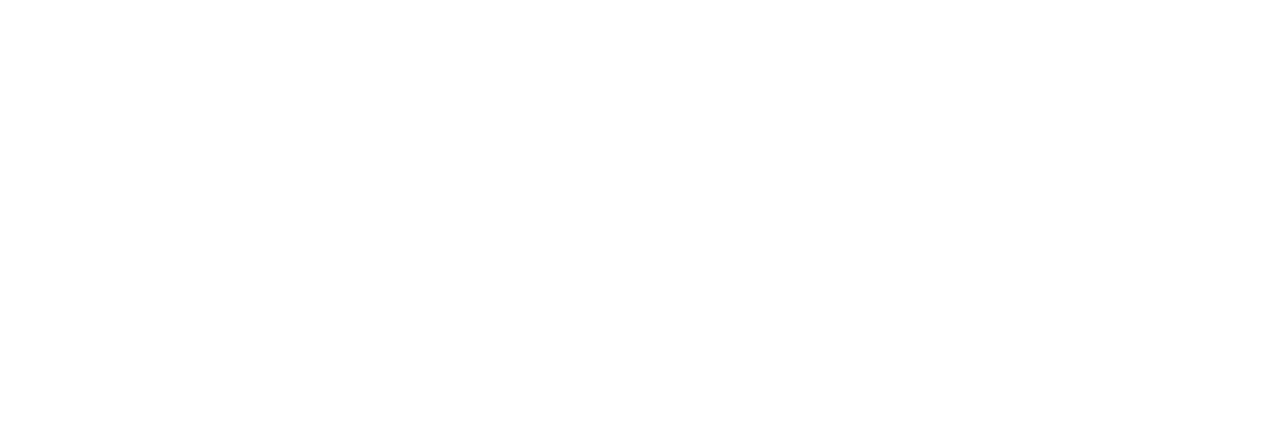
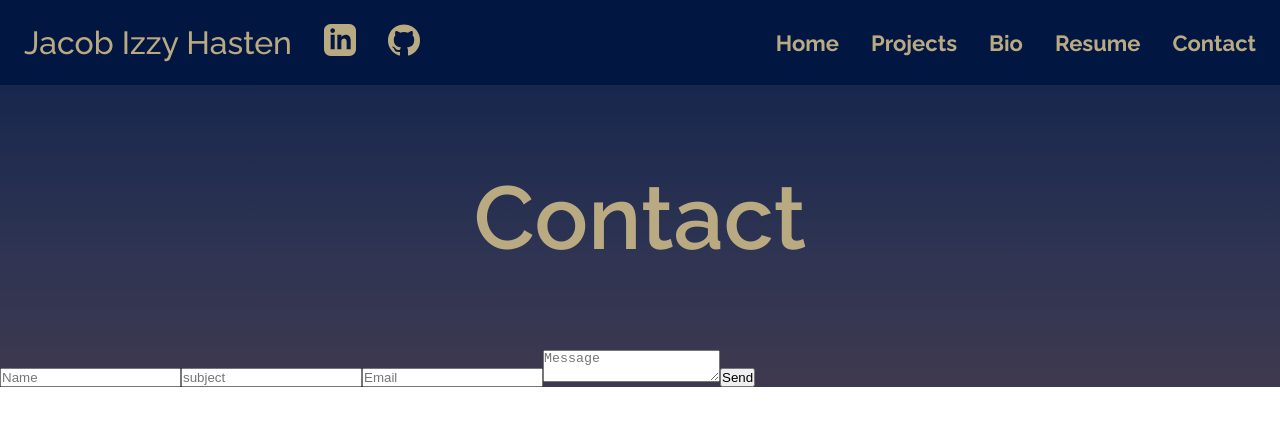
Before and after one commit to Jacobhasten/personal-website, a React (Create React App) app in the folder jacob-hasten/: page /contact in a window 1280 px wide. Shown: the top 426 px of the page. Built offline with nearby package versions, Linux system fonts and the light colour scheme.

Commit message:
created contact component

```diff
--- a/jacob-hasten/package.json
+++ b/jacob-hasten/package.json
@@ -6,6 +6,7 @@
     "@testing-library/jest-dom": "^5.11.6",
     "@testing-library/react": "^11.2.2",
     "@testing-library/user-event": "^12.2.2",
+    "emailjs-com": "^2.6.4",
     "node-sass": "^4.14.1",
     "react": "^17.0.1",
     "react-dom": "^17.0.1",
--- a/jacob-hasten/src/App.js
+++ b/jacob-hasten/src/App.js
@@ -5,7 +5,7 @@
 import Projects from './Components/Projects'
 import { Switch, Route } from "react-router-dom";
 import Bio from "./Components/Bio";
-
+import Contact from "./Components/Contact"
 
 function App() {
   return (
@@ -23,6 +23,9 @@
         <Route path="/bio">
           <Bio/>
         </Route>
+        <Route path="/contact">
+          <Contact/>
+        </Route>
       </div>
     </Switch>
   );
--- a/jacob-hasten/src/App.scss
+++ b/jacob-hasten/src/App.scss
@@ -63,7 +63,12 @@
   font-family: "Raleway", sans-serif;
   color: $primary-light-color;
   cursor: pointer;
+  &:focus {
+    outline: none;
+  }
 }
+
+
 
 .description-link {
   text-decoration: underline;
--- /dev/null
+++ b/jacob-hasten/src/Components/Contact.jsx
@@ -0,0 +1,44 @@
+import React from "react";
+import GlobalNav from "./GlobalNav";
+import emailjs from "emailjs-com";
+
+function Contact() {
+
+    function sendEmail(e) {
+        e.preventDefault();
+
+        emailjs.sendForm('service_a9mwbgw', 'template_msbi0rq', e.target, 'user_WBt7nay4rEp6Cev7pJkOD')
+          .then((result) => {
+              console.log(result.text);
+          }, (error) => {
+              console.log(error.text);
+          });
+      }
+
+
+    return(
+<div className="contact-container">
+    <GlobalNav/>
+    <div className="page-title-container">
+                <h1 className="page-title">Contact</h1>
+    </div>
+    <div className="contact-form-container">
+        <form onSubmit={sendEmail}>
+
+      <input type="text" name="name" placeholder="Name"/>
+      <input type="text" name="subject" placeholder="subject"/>
+
+
+      <input type="email" name="email" placeholder="Email"/>
+
+      <textarea name="message" placeholder="Message"/>
+      <input type="submit" value="Send" />
+        </form>
+
+    </div>
+
+</div>
+    )
+}
+
+export default Contact;
--- a/jacob-hasten/src/Components/DesktopNav.jsx
+++ b/jacob-hasten/src/Components/DesktopNav.jsx
@@ -16,7 +16,7 @@
                     <Link to="/projects"><li><button className="desktop-nav-options">Projects</button></li></Link>
                     <Link to="/bio"><li><button className="desktop-nav-options">Bio</button></li></Link>
                     <a href="https://docs.google.com/document/d/1deljUmHon3flsljy4q_EFPtmr4p2x7KKELpn8Mq9uus/edit?usp=sharing" target="_blank" rel="noreferrer"><li><button className="desktop-nav-options">Resume</button></li></a>
-                    <Link> <li><button className="desktop-nav-options">Contact</button></li></Link>
+                    <Link to="/contact"> <li><button className="desktop-nav-options">Contact</button></li></Link>
                 </ul>
             </div>
     )
--- a/jacob-hasten/src/Components/MobileNav.jsx
+++ b/jacob-hasten/src/Components/MobileNav.jsx
@@ -17,7 +17,7 @@
             <Link to="/projects"><li><h3 className="nav-options">Projects</h3></li></Link>
             <Link to="/bio"><li><h3 className="nav-options">Bio</h3></li></Link>
             <a href="https://docs.google.com/document/d/1deljUmHon3flsljy4q_EFPtmr4p2x7KKELpn8Mq9uus/edit?usp=sharing" target="_blank" rel="noreferrer" ><li><h3 className="nav-options">Resume</h3></li></a>
-            <Link> <li><h3 className="nav-options">Contact</h3></li></Link>
+            <Link to="/contact"> <li><h3 className="nav-options">Contact</h3></li></Link>
 
         </ul>
         </div>
```
Also changed, not shown: 2 other files (tests, documents, lock files or other folders).
